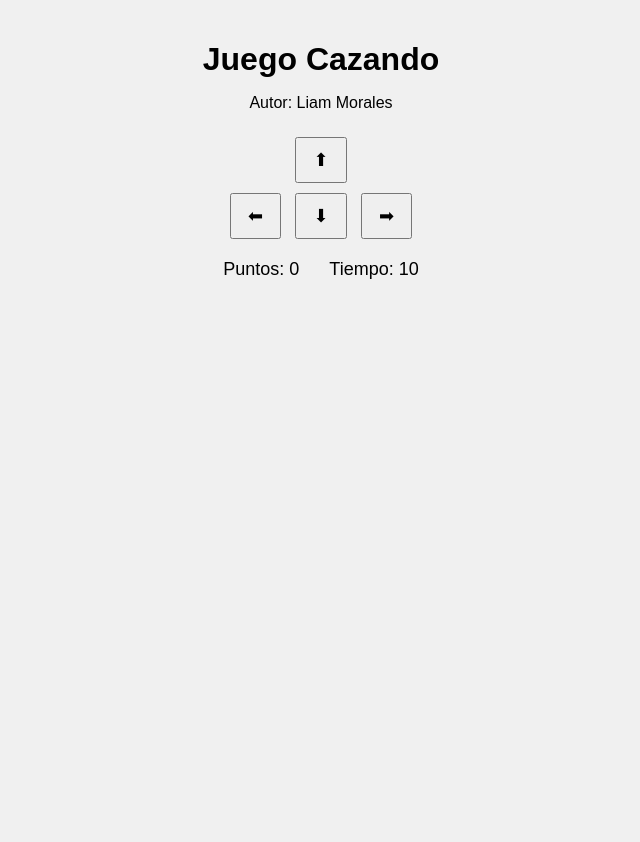
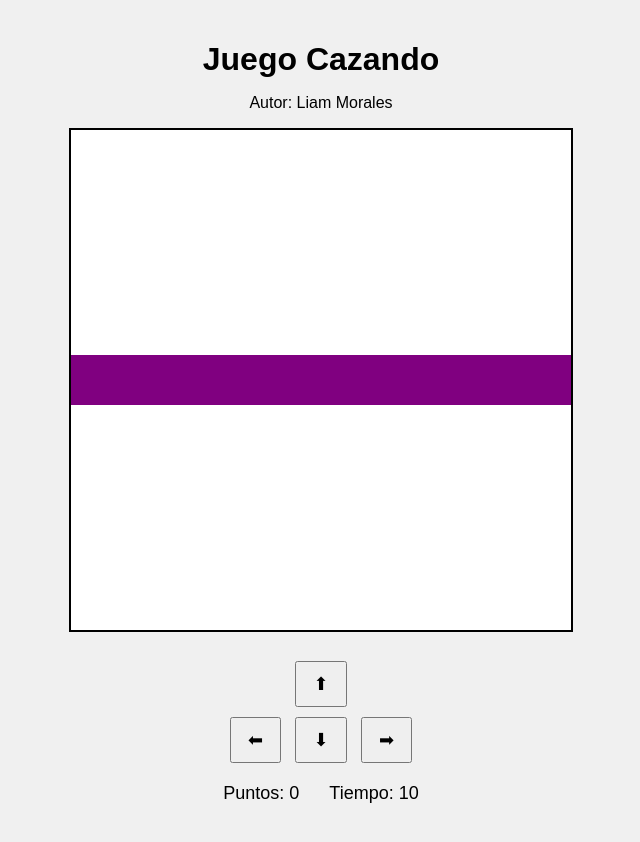
Before and after one commit to LiamAMM/juego_cazando, a plain HTML site: page cazando.html in a window 1280 px wide. Shown: the whole page, without its empty margins (319-959 px from the left). Before the commit the page ends 800 px from the top, so only its background shows below. Drawn offline with Linux system fonts and the light colour scheme.

Commit message:
Referenciar JS, invocacion y creacion de funciones y canvas

```diff
--- a/cazando.html
+++ b/cazando.html
@@ -4,11 +4,11 @@
   <title>Juego Cazando</title>
   <link rel="stylesheet" href="cazando.css">
 </head>
-<body>
+<body onload="graficarGato()">
 
   <h1>Juego Cazando</h1>
   <p>Autor: Liam Morales</p>
-
+  <canvas id="areaJuego" width="500" height="500"></canvas>
 
   <div class="controles">
     <button>⬆</button>
@@ -26,6 +26,6 @@
 
   <p id="mensaje"></p>
 
-
+  <script src="cazando.js"></script>
 </body>
 </html>
--- a/cazando.js
+++ b/cazando.js
@@ -0,0 +1,7 @@
+let canvas=document.getElementById ("areaJuego");
+let ctx=canvas.getContext("2d");
+
+function graficarGato(){
+    ctx.fillStyle="purple";
+    ctx.fillRect(0,(canvas.height-50)/2,canvas.width,50);
+}
```
